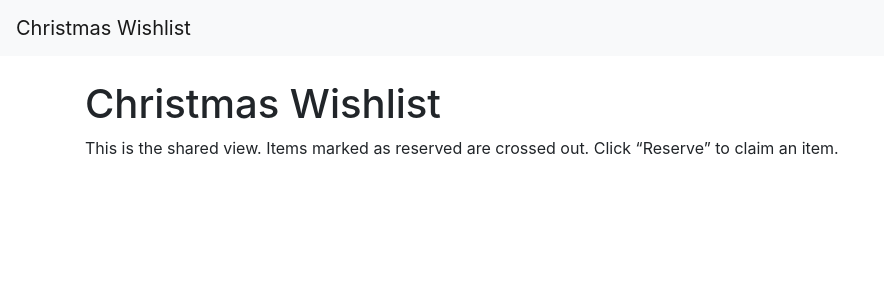
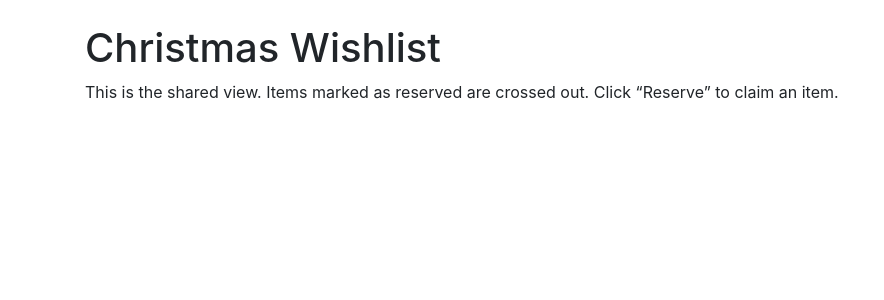
Before and after one commit to SebRGruber1/Christmas_wishlist, a Flask app: template templates/public_list.html in a window 1280 px wide. Shown: the top 300 px of the page, without its empty margins (0-884 px from the left). Run offline with Flask 2, Linux system fonts and the light colour scheme; the template is opened without the code that fills it, so the values that code supplies are empty; some libraries are stand-ins or nearby versions.

Commit message:
Updated htmls

```diff
--- a/templates/public_list.html
+++ b/templates/public_list.html
@@ -7,9 +7,6 @@
     <link rel="stylesheet" href="https://stackpath.bootstrapcdn.com/bootstrap/4.5.2/css/bootstrap.min.css">
 </head>
 <body>
-<nav class="navbar navbar-expand-lg navbar-light bg-light">
-    <a class="navbar-brand" href="#">Christmas Wishlist</a>
-</nav>
 <div class="container mt-4">
     <h1>Christmas Wishlist</h1>
     <p>This is the shared view. Items marked as reserved are crossed out. Click “Reserve” to claim an item.</p>
--- a/templates/wishlist.html
+++ b/templates/wishlist.html
@@ -7,9 +7,6 @@
     <link rel="stylesheet" href="https://stackpath.bootstrapcdn.com/bootstrap/4.5.2/css/bootstrap.min.css">
 </head>
 <body>
-<nav class="navbar navbar-expand-lg navbar-light bg-light">
-    <a class="navbar-brand" href="/">Christmas Wishlist</a>
-</nav>
 <div class="container mt-4">
     <h1>Christmas Wishlist</h1>
     {# The flash messages block has been removed to declutter the interface. #}
```
